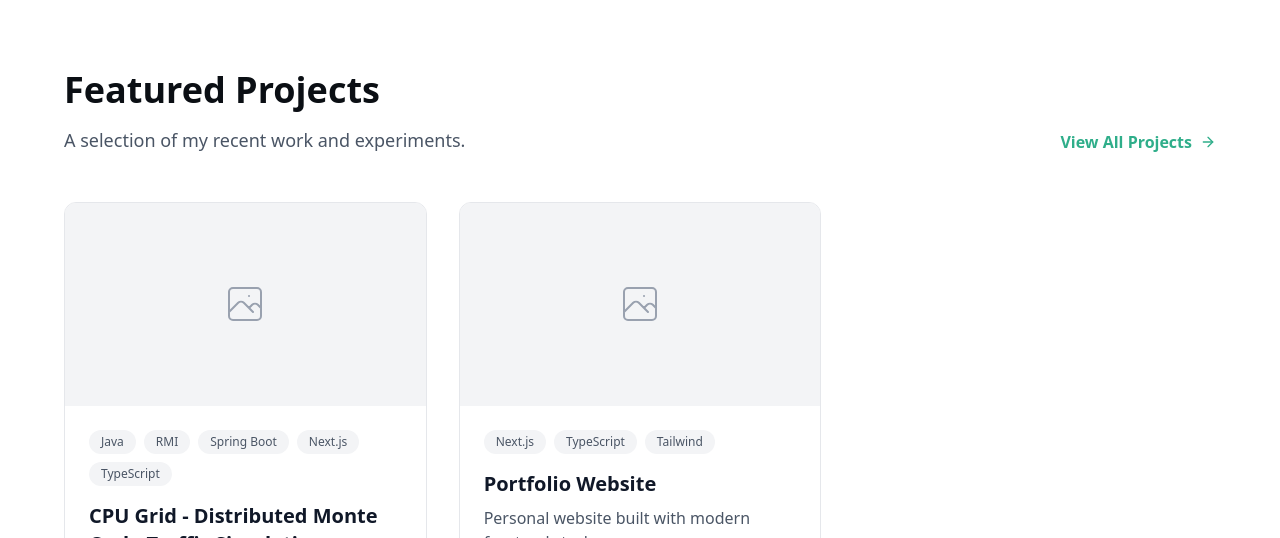
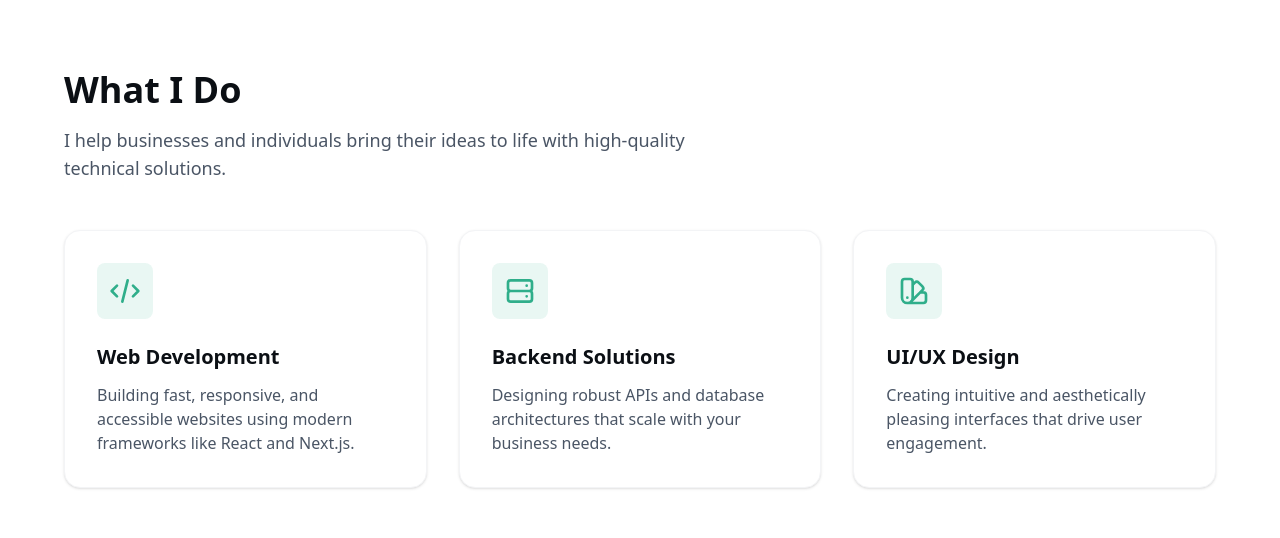
Before and after one commit to MohamedOuijjane/MohamedOuijjanePortfolio, a Next.js app: page / in a window 1280 px wide. Shown: the part 803-1341 px from the top of the page. Built offline with nearby package versions, Linux system fonts and the light colour scheme.

Commit message:
feat(sections): add services section component

```diff
--- /dev/null
+++ b/components/sections/Services.tsx
@@ -0,0 +1,61 @@
+export function Services() {
+  const services = [
+    {
+      title: "Web Development",
+      description:
+        "Building fast, responsive, and accessible websites using modern frameworks like React and Next.js.",
+      icon: (
+        <svg className="h-8 w-8 text-[#2FAE8A]" fill="none" viewBox="0 0 24 24" stroke="currentColor">
+          <path strokeLinecap="round" strokeLinejoin="round" strokeWidth={2} d="M10 20l4-16m4 4l4 4-4 4M6 16l-4-4 4-4" />
+        </svg>
+      ),
+    },
+    {
+      title: "Backend Solutions",
+      description:
+        "Designing robust APIs and database architectures that scale with your business needs.",
+      icon: (
+        <svg className="h-8 w-8 text-[#2FAE8A]" fill="none" viewBox="0 0 24 24" stroke="currentColor">
+          <path strokeLinecap="round" strokeLinejoin="round" strokeWidth={2} d="M5 12h14M5 12a2 2 0 01-2-2V6a2 2 0 012-2h14a2 2 0 012 2v4a2 2 0 01-2 2M5 12a2 2 0 00-2 2v4a2 2 0 002 2h14a2 2 0 002-2v-4a2 2 0 00-2-2m-2-4h.01M17 16h.01" />
+        </svg>
+      ),
+    },
+    {
+      title: "UI/UX Design",
+      description:
+        "Creating intuitive and aesthetically pleasing interfaces that drive user engagement.",
+      icon: (
+        <svg className="h-8 w-8 text-[#2FAE8A]" fill="none" viewBox="0 0 24 24" stroke="currentColor">
+          <path strokeLinecap="round" strokeLinejoin="round" strokeWidth={2} d="M7 21a4 4 0 01-4-4V5a2 2 0 012-2h4a2 2 0 012 2v12a4 4 0 01-4 4zm0 0h12a2 2 0 002-2v-4a2 2 0 00-2-2h-2.343M11 7.343l1.657-1.657a2 2 0 012.828 0l2.829 2.829a2 2 0 010 2.828l-8.486 8.485M7 17h.01" />
+        </svg>
+      ),
+    },
+  ];
+
+  return (
+    <section id="services" className="scroll-mt-24 py-20">
+      <div className="mb-12">
+        <h2 className="text-3xl font-bold text-[#0B0F14] md:text-4xl">What I Do</h2>
+        <p className="mt-4 max-w-2xl text-lg text-gray-600">
+          I help businesses and individuals bring their ideas to life with high-quality
+          technical solutions.
+        </p>
+      </div>
+
+      <div className="grid gap-8 md:grid-cols-2 lg:grid-cols-3">
+        {services.map((service) => (
+          <div
+            key={service.title}
+            className="rounded-2xl border border-gray-100 bg-white p-8 shadow-sm transition-all hover:border-[#2FAE8A]/20 hover:shadow-md"
+          >
+            <div className="mb-6 flex h-14 w-14 items-center justify-center rounded-lg bg-[#2FAE8A]/10">
+              {service.icon}
+            </div>
+            <h3 className="mb-3 text-xl font-bold text-[#0B0F14]">{service.title}</h3>
+            <p className="text-gray-600">{service.description}</p>
+          </div>
+        ))}
+      </div>
+    </section>
+  );
+}
```
